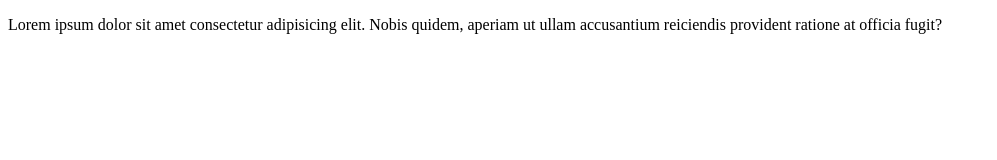
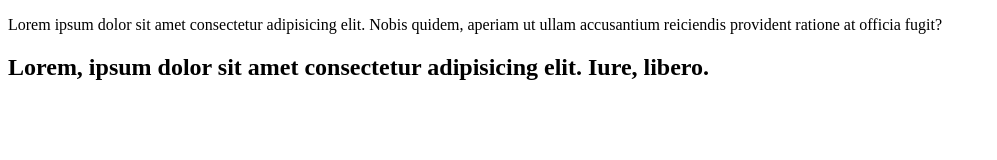
Before and after one commit to Ifthakharmahmud/start, a plain HTML site: page index.html in a window 1280 px wide. Shown: the whole page, without its empty margins (0-997 px from the left). Drawn offline with Linux system fonts and the light colour scheme.

Commit message:
sefsfsfsf

```diff
--- a/index.html
+++ b/index.html
@@ -8,5 +8,7 @@
 </head>
 <body>
     <p>Lorem ipsum dolor sit amet consectetur adipisicing elit. Nobis quidem, aperiam ut ullam accusantium reiciendis provident ratione at officia fugit?</p>
+
+    <h2>Lorem, ipsum dolor sit amet consectetur adipisicing elit. Iure, libero.</h2>
 </body>
 </html>
```
